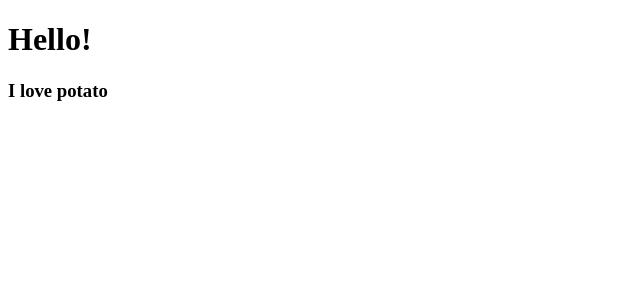
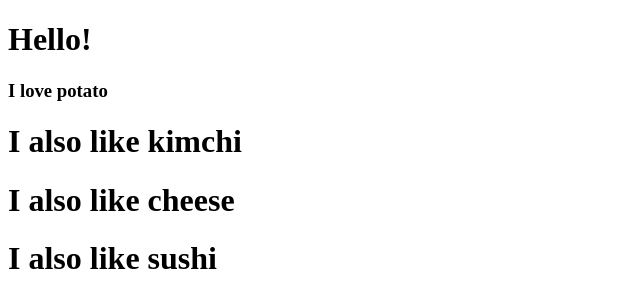
Before and after one commit to Kwon770/webservice-with-react, a React (Create React App) app: page / in a window 1280 px wide. Shown: the top 308 px of the page, without its empty margins (0-640 px from the left). Built offline with nearby package versions, Linux system fonts and the light colour scheme.

Commit message:
2-1 Reusable components with JSX + Props

```diff
--- a/src/App.js
+++ b/src/App.js
@@ -7,11 +7,20 @@ import Potato from "./Potato.js";
 // Generate element with react and App.js
 // and Put html in div.id=root of index.html virtually
 
+// Food(props) : props is object. object.name
+// Food({ name }) : name is value. name
+function Food({ name }) {
+  return <h1>I also like {name}</h1>;
+}
+
 function App() {
   return (
     <div>
       <h1>Hello!</h1>
       <Potato />
+      <Food name="kimchi" isKoreanFood={true} />
+      <Food name="cheese" isKoreanFood={false} />
+      <Food name="sushi" isKoreanFood={false} />
     </div>
   );
 }
```
